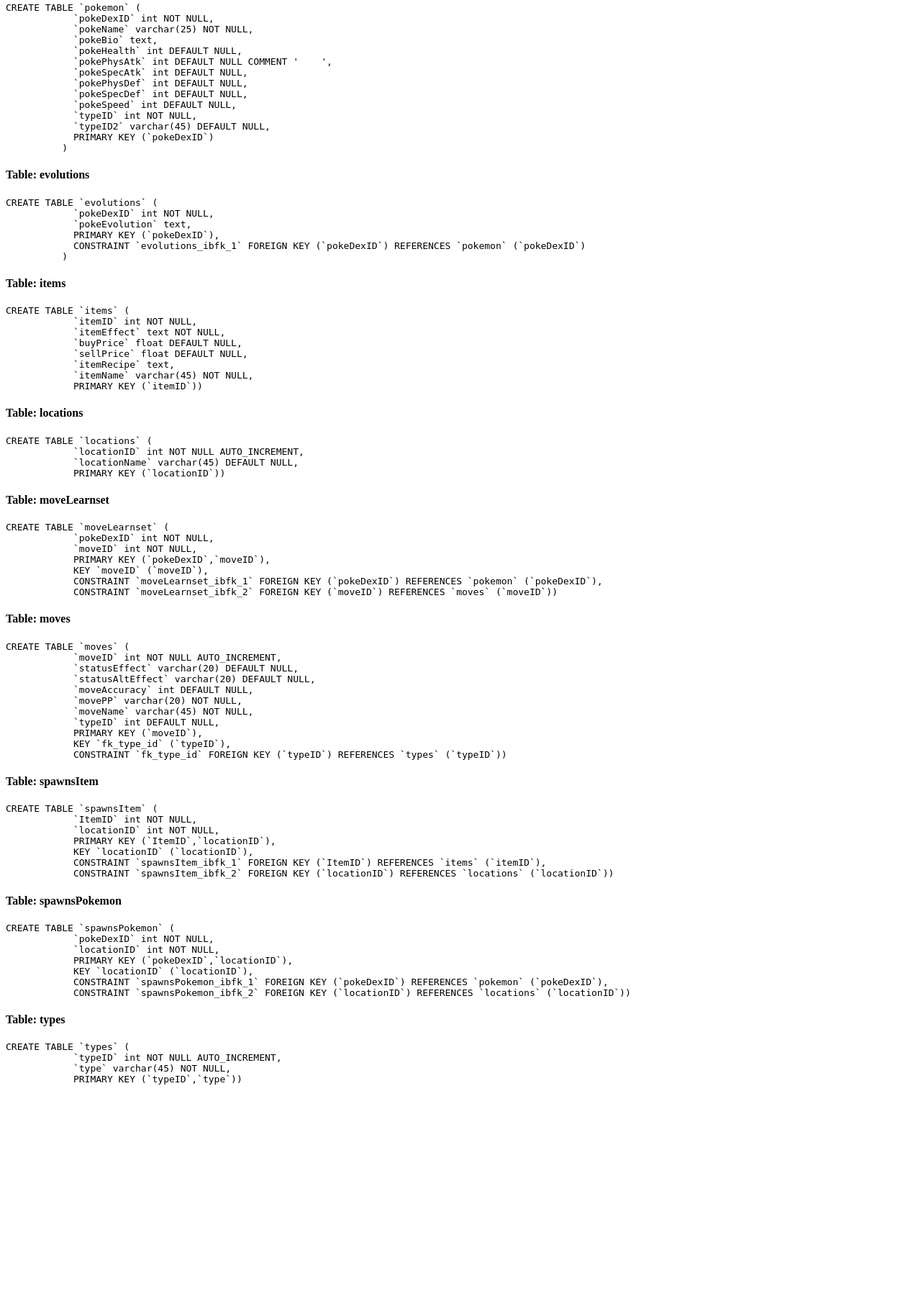
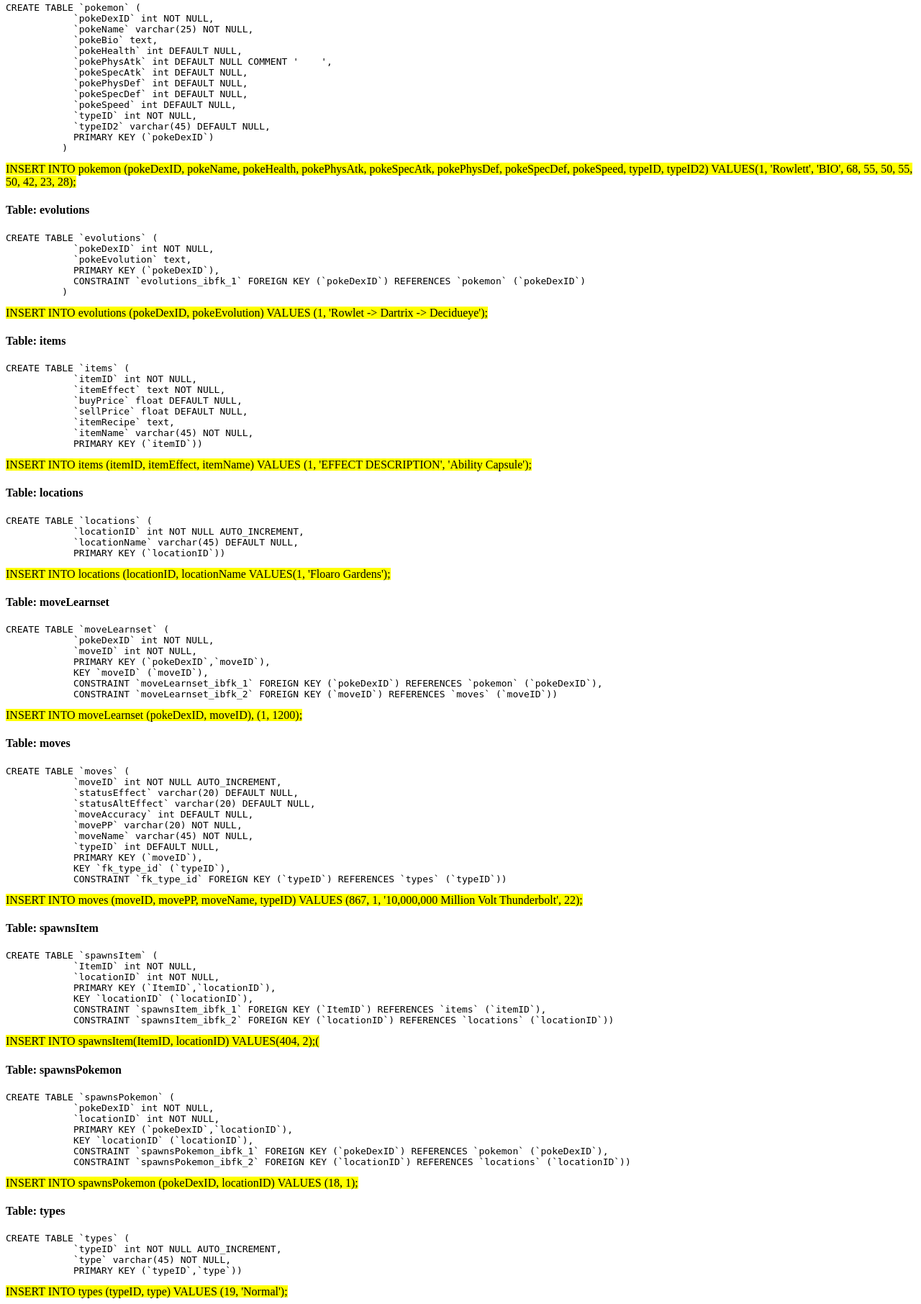
Before and after one commit to bradenhelmer/CSC-455-Project-Crimson, a Flask app: page /tbl_dgn_rel_data in a window 1280 px wide. Shown: the part 216-2028 px from the top of the page at 72% size. Before the commit the page ends 1723 px from the top, so only its background shows below. Run offline with Flask 2, Linux system fonts and the light colour scheme.

Commit message:
Added insert statements

```diff
--- a/templates/tblDgnRelData.html
+++ b/templates/tblDgnRelData.html
@@ -29,6 +29,9 @@
             PRIMARY KEY (`pokeDexID`)
           )</pre>
 
+          <mark>INSERT INTO pokemon (pokeDexID, pokeName, pokeHealth, pokePhysAtk, pokeSpecAtk, pokePhysDef, pokeSpecDef, pokeSpeed, typeID, typeID2)
+            VALUES(1, 'Rowlett', 'BIO', 68, 55, 50, 55, 50, 42, 23, 28);</mark>
+
         <h4>Table: evolutions</h4>
         <pre>CREATE TABLE `evolutions` (
             `pokeDexID` int NOT NULL,
@@ -37,6 +40,7 @@
             CONSTRAINT `evolutions_ibfk_1` FOREIGN KEY (`pokeDexID`) REFERENCES `pokemon` (`pokeDexID`)
           )</pre>
 
+          <mark>INSERT INTO evolutions (pokeDexID, pokeEvolution) VALUES (1, 'Rowlet -> Dartrix -> Decidueye');</mark>
 
         <h4>Table: items</h4>
         <pre>CREATE TABLE `items` (
@@ -48,11 +52,15 @@
             `itemName` varchar(45) NOT NULL,
             PRIMARY KEY (`itemID`))</pre>
 
+            <mark>INSERT INTO items (itemID, itemEffect, itemName) VALUES (1, 'EFFECT DESCRIPTION', 'Ability Capsule');</mark>
+
           <h4>Table: locations</h4>
           <pre>CREATE TABLE `locations` (
             `locationID` int NOT NULL AUTO_INCREMENT,
             `locationName` varchar(45) DEFAULT NULL,
             PRIMARY KEY (`locationID`))</pre>
+
+            <mark>INSERT INTO locations (locationID, locationName VALUES(1, 'Floaro Gardens');</mark>
 
           <h4>Table: moveLearnset</h4>
           <pre>CREATE TABLE `moveLearnset` (
@@ -62,6 +70,8 @@
             KEY `moveID` (`moveID`),
             CONSTRAINT `moveLearnset_ibfk_1` FOREIGN KEY (`pokeDexID`) REFERENCES `pokemon` (`pokeDexID`),
             CONSTRAINT `moveLearnset_ibfk_2` FOREIGN KEY (`moveID`) REFERENCES `moves` (`moveID`))</pre>
+
+            <mark>INSERT INTO moveLearnset (pokeDexID, moveID), (1, 1200);</mark>
 
           <h4>Table: moves</h4>
           <pre>CREATE TABLE `moves` (
@@ -76,6 +86,8 @@
             KEY `fk_type_id` (`typeID`),
             CONSTRAINT `fk_type_id` FOREIGN KEY (`typeID`) REFERENCES `types` (`typeID`))</pre>
 
+            <mark>INSERT INTO moves (moveID, movePP, moveName, typeID) VALUES (867, 1, '10,000,000 Million Volt Thunderbolt', 22);</mark>
+
           <h4>Table: spawnsItem</h4>
           <pre>CREATE TABLE `spawnsItem` (
             `ItemID` int NOT NULL,
@@ -84,6 +96,8 @@
             KEY `locationID` (`locationID`),
             CONSTRAINT `spawnsItem_ibfk_1` FOREIGN KEY (`ItemID`) REFERENCES `items` (`itemID`),
             CONSTRAINT `spawnsItem_ibfk_2` FOREIGN KEY (`locationID`) REFERENCES `locations` (`locationID`))</pre>
+
+            <mark>INSERT INTO spawnsItem(ItemID, locationID) VALUES(404, 2);(</mark>
 
           <h4>Table: spawnsPokemon</h4>
           <pre>CREATE TABLE `spawnsPokemon` (
@@ -94,10 +108,14 @@
             CONSTRAINT `spawnsPokemon_ibfk_1` FOREIGN KEY (`pokeDexID`) REFERENCES `pokemon` (`pokeDexID`),
             CONSTRAINT `spawnsPokemon_ibfk_2` FOREIGN KEY (`locationID`) REFERENCES `locations` (`locationID`))</pre>
 
+            <mark>INSERT INTO spawnsPokemon (pokeDexID, locationID) VALUES (18, 1);</mark>
+
           <h4>Table: types</h4>
           <pre>CREATE TABLE `types` (
             `typeID` int NOT NULL AUTO_INCREMENT,
             `type` varchar(45) NOT NULL,
             PRIMARY KEY (`typeID`,`type`))</pre>
+
+            <mark>INSERT INTO types (typeID, type) VALUES (19, 'Normal');</mark>
     </body>
 </html>
```
